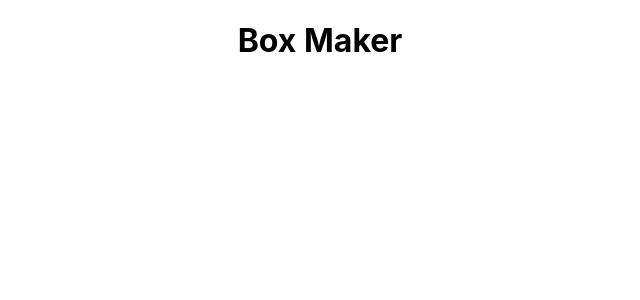
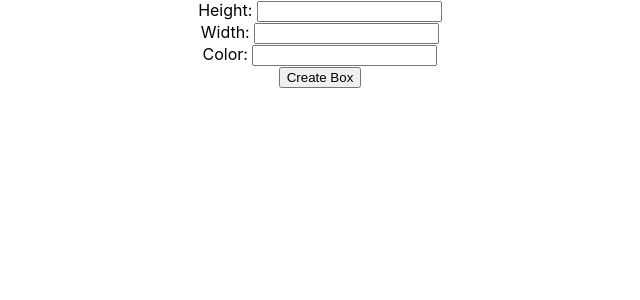
Before and after one commit to Guillermo-Martin/box-maker, a React (Create React App) app: page / in a window 1280 px wide. Shown: the top 300 px of the page, without its empty margins (320-960 px from the left). Built offline with nearby package versions, Linux system fonts and the light colour scheme.

Commit message:
Create NewBoxForm component

```diff
--- a/src/App.js
+++ b/src/App.js
@@ -1,11 +1,12 @@
 import React from 'react';
+import NewBoxForm from './components/NewBoxForm';
 
 import './App.css';
 
 function App() {
   return (
     <div className="App">
-      <h1>Box Maker</h1>
+      <NewBoxForm />
     </div>
   );
 }
--- /dev/null
+++ b/src/components/NewBoxForm.js
@@ -0,0 +1,63 @@
+import React, { Component } from 'react';
+
+class NewBoxForm extends Component {
+  state = {
+    height: "",
+    width: "",
+    color: ""
+  }
+
+  handleInputChange = event => {
+    this.setState({[event.target.name]: event.target.value});
+  }
+
+  handleSubmit = event => {
+    event.preventDefault();
+    alert(`Height: ${this.state.height}, width: ${this.state.width}, color: ${this.state.color}`)
+  }
+
+  render() {
+    return (
+      <div>
+        <form onSubmit={this.handleSubmit}>
+          <label htmlFor="height">Height: </label>
+          <input
+            type="text"
+            id="height"
+            name="height"
+            value={this.state.height}
+            onChange={this.handleInputChange}
+          />
+
+          <br />
+
+          <label htmlFor="width">Width: </label>
+          <input
+            type="text"
+            id="width"
+            name="width"
+            value={this.state.width}
+            onChange={this.handleInputChange}
+          />
+
+          <br />
+
+          <label htmlFor="color">Color: </label>
+          <input
+            type="text"
+            id="color"
+            name="color"
+            value={this.state.color}
+            onChange={this.handleInputChange}
+          />
+
+          <br />
+
+          <button>Create Box</button>
+        </form>
+      </div>
+    );
+  }
+}
+
+export default NewBoxForm;
```
